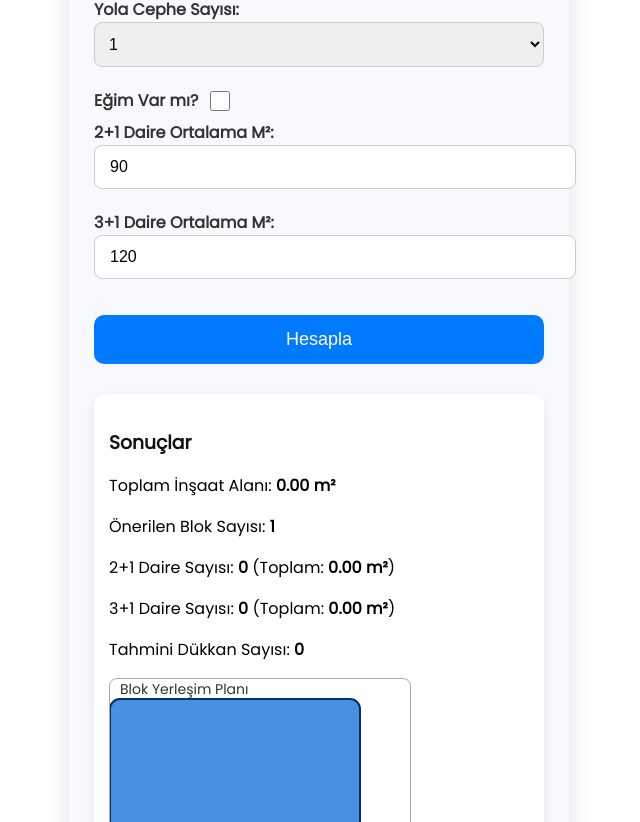
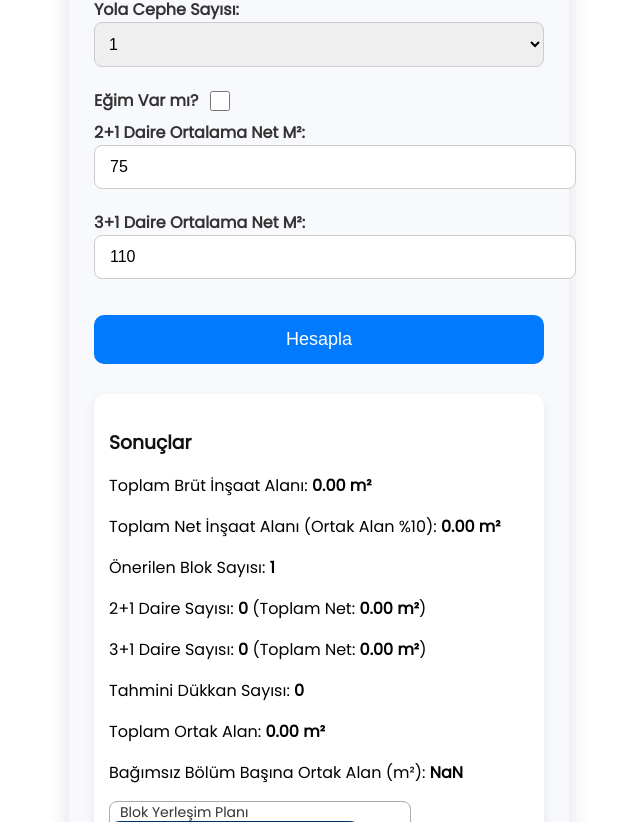
Before and after one commit to hasaannn327-source/imar-hesab-, a React (Create React App) app: page / in a window 1280 px wide. Shown: the part 418-1240 px from the top of the page, without its empty margins (321-961 px from the left). Built offline with nearby package versions, Linux system fonts and the light colour scheme.

Commit message:
Update App.js

```diff
--- a/src/App.js
+++ b/src/App.js
@@ -15,9 +15,12 @@ export default function App() {
   const [ucArtibir, setUcArtibir] = useState(0);
   const [ticariBirim, setTicariBirim] = useState(0);
 
-  // Yeni: Kullanıcı seçebilsin diye
-  const [ikiArtibirM2Value, setIkiArtibirM2Value] = useState(90);
-  const [ucArtibirM2Value, setUcArtibirM2Value] = useState(120);
+  // Kullanıcı seçebilsin diye ortalama net metrekareler
+  const [ikiArtibirNetM2, setIkiArtibirNetM2] = useState(75);
+  const [ucArtibirNetM2, setUcArtibirNetM2] = useState(110);
+
+  // Ortak alan oranı sabit %10 (0.10)
+  const ortakAlanOrani = 0.10;
 
   const planRef = useRef();
 
@@ -32,9 +35,11 @@ export default function App() {
       return;
     }
 
-    const insaat = arsa * kaksVal;
-    setToplamInsaat(insaat);
+    // Toplam brüt inşaat alanı
+    const brütInsaat = arsa * kaksVal;
+    setToplamInsaat(brütInsaat);
 
+    // Blok sayısı yol cephesine göre
     let blok;
     if (yol === 1) blok = 1;
     else if (yol === 2) blok = 2;
@@ -42,16 +47,23 @@ export default function App() {
     else blok = 1;
     setBlokSayisi(blok);
 
-    const konutAlani = insaat * 0.8;
-    const ticariAlani = insaat * 0.2;
+    // Net alan = brüt alan - ortak alan
+    const netInsaat = brütInsaat * (1 - ortakAlanOrani);
 
-    const daire2 = Math.floor((konutAlani * 0.5) / ikiArtibirM2Value);
-    const daire3 = Math.floor((konutAlani * 0.5) / ucArtibirM2Value);
-    const ticari = Math.floor(ticariAlani / 100);
+    // Net alan konut ve ticari olarak dağıtılıyor (80% konut, 20% ticari)
+    const netKonutAlani = netInsaat * 0.8;
+    const netTicariAlani = netInsaat * 0.2;
 
-    setIkiArtibir(daire2);
-    setUcArtibir(daire3);
-    setTicariBirim(ticari);
+    // 2+1 ve 3+1 daire sayısı net alan / ortalama net daire alanı
+    const daire2Adet = Math.floor((netKonutAlani * 0.5) / ikiArtibirNetM2);
+    const daire3Adet = Math.floor((netKonutAlani * 0.5) / ucArtibirNetM2);
+
+    // Ticari birim sayısı (ortalama 100 m2 kabul)
+    const ticariAdet = Math.floor(netTicariAlani / 100);
+
+    setIkiArtibir(daire2Adet);
+    setUcArtibir(daire3Adet);
+    setTicariBirim(ticariAdet);
   };
 
   const pdfOlustur = () => {
@@ -67,20 +79,25 @@ export default function App() {
       pdf.text(`KAKS: ${kaks}`, 10, 50);
       pdf.text(`Yola Cephe Sayısı: ${yolCephe}`, 10, 60);
       pdf.text(`Eğim Durumu: ${egimVar ? "Var" : "Yok"}`, 10, 70);
-      pdf.text(`Toplam İnşaat Alanı: ${toplamInsaat.toFixed(2)} m²`, 10, 80);
-      pdf.text(`Önerilen Blok Sayısı: ${blokSayisi}`, 10, 90);
+      pdf.text(`Toplam Brüt İnşaat Alanı: ${toplamInsaat.toFixed(2)} m²`, 10, 80);
       pdf.text(
-        `2+1 Daire Sayısı: ${ikiArtibir} (Ortalama: ${ikiArtibirM2Value} m²)`,
+        `Toplam Net İnşaat Alanı (Ortak Alan %10): ${(toplamInsaat * (1 - ortakAlanOrani)).toFixed(2)} m²`,
         10,
-        100
+        90
       );
+      pdf.text(`Önerilen Blok Sayısı: ${blokSayisi}`, 10, 100);
       pdf.text(
-        `3+1 Daire Sayısı: ${ucArtibir} (Ortalama: ${ucArtibirM2Value} m²)`,
+        `2+1 Daire Sayısı: ${ikiArtibir} (Ortalama Net: ${ikiArtibirNetM2} m²)`,
         10,
         110
       );
-      pdf.text(`Tahmini Dükkan Sayısı: ${ticariBirim}`, 10, 120);
-      pdf.addImage(imgData, "PNG", 10, 130, 180, 100);
+      pdf.text(
+        `3+1 Daire Sayısı: ${ucArtibir} (Ortalama Net: ${ucArtibirNetM2} m²)`,
+        10,
+        120
+      );
+      pdf.text(`Tahmini Dükkan Sayısı: ${ticariBirim}`, 10, 130);
+      pdf.addImage(imgData, "PNG", 10, 140, 180, 100);
       pdf.save("imar_raporu.pdf");
     });
   };
@@ -93,7 +110,11 @@ export default function App() {
     const blokGap = 10;
 
     return (
-      <svg width={width} height={height} style={{ border: "1px solid #aaa", borderRadius: 8 }}>
+      <svg
+        width={width}
+        height={height}
+        style={{ border: "1px solid #aaa", borderRadius: 8 }}
+      >
         {[...Array(blokSayisi)].map((_, i) => {
           const x = i * (blokWidth + blokGap) + (egimVar ? i * 10 : 0);
           const y = egimVar ? i * 5 : 20;
@@ -119,8 +140,8 @@ export default function App() {
     );
   };
 
-  // Hover buton efekti state
   const [btnHover, setBtnHover] = useState(false);
+
   const btnStyle = {
     width: "100%",
     padding: 14,
@@ -223,7 +244,9 @@ export default function App() {
         </select>
       </label>
 
-      <label style={{ ...labelStyle, display: "flex", alignItems: "center" }}>
+      <label
+        style={{ ...labelStyle, display: "flex", alignItems: "center" }}
+      >
         Eğim Var mı?
         <input
           type="checkbox"
@@ -233,28 +256,27 @@ export default function App() {
         />
       </label>
 
-      {/* Yeni inputlar */}
       <label style={labelStyle}>
-        2+1 Daire Ortalama M²:
+        2+1 Daire Ortalama Net M²:
         <input
           type="number"
-          value={ikiArtibirM2Value}
-          onChange={(e) => setIkiArtibirM2Value(Number(e.target.value))}
+          value={ikiArtibirNetM2}
+          onChange={(e) => setIkiArtibirNetM2(Number(e.target.value))}
           style={inputStyle}
           min={10}
-          placeholder="Örnek: 90"
+          placeholder="Örnek: 75"
         />
       </label>
 
       <label style={labelStyle}>
-        3+1 Daire Ortalama M²:
+        3+1 Daire Ortalama Net M²:
         <input
           type="number"
-          value={ucArtibirM2Value}
-          onChange={(e) => setUcArtibirM2Value(Number(e.target.value))}
+          value={ucArtibirNetM2}
+          onChange={(e) => setUcArtibirNetM2(Number(e.target.value))}
           style={inputStyle}
           min={10}
-          placeholder="Örnek: 120"
+          placeholder="Örnek: 110"
         />
       </label>
 
@@ -270,20 +292,39 @@ export default function App() {
       <div ref={planRef} style={resultsStyle}>
         <h3 style={{ marginBottom: 15, color: "#111" }}>Sonuçlar</h3>
         <p>
-          Toplam İnşaat Alanı: <b>{toplamInsaat.toFixed(2)} m²</b>
+          Toplam Brüt İnşaat Alanı: <b>{toplamInsaat.toFixed(2)} m²</b>
+        </p>
+        <p>
+          Toplam Net İnşaat Alanı (Ortak Alan %10):{" "}
+          <b>{(toplamInsaat * (1 - ortakAlanOrani)).toFixed(2)} m²</b>
         </p>
         <p>
           Önerilen Blok Sayısı: <b>{blokSayisi}</b>
         </p>
         <p>
-          2+1 Daire Sayısı: <b>{ikiArtibir}</b> (Toplam: <b>{(ikiArtibir * ikiArtibirM2Value).toFixed(2)} m²</b>)
+          2+1 Daire Sayısı: <b>{ikiArtibir}</b> (Toplam Net:{" "}
+          <b>{(ikiArtibir * ikiArtibirNetM2).toFixed(2)} m²</b>)
         </p>
         <p>
-          3+1 Daire Sayısı: <b>{ucArtibir}</b> (Toplam: <b>{(ucArtibir * ucArtibirM2Value).toFixed(2)} m²</b>)
+          3+1 Daire Sayısı: <b>{ucArtibir}</b> (Toplam Net:{" "}
+          <b>{(ucArtibir * ucArtibirNetM2).toFixed(2)} m²</b>)
         </p>
         <p>
           Tahmini Dükkan Sayısı: <b>{ticariBirim}</b>
         </p>
+        <p>
+          Toplam Ortak Alan: <b>{(toplamInsaat * ortakAlanOrani).toFixed(2)} m²</b>
+        </p>
+        <p>
+          Bağımsız Bölüm Başına Ortak Alan (m²):{" "}
+          <b>
+            {(
+              (toplamInsaat * ortakAlanOrani) /
+              (ikiArtibir + ucArtibir + ticariBirim)
+            ).toFixed(2)}
+          </b>
+        </p>
+
         <BlokYerlesimSVG />
       </div>
 
@@ -297,4 +338,4 @@ export default function App() {
       </button>
     </div>
   );
-}
+            }
```
